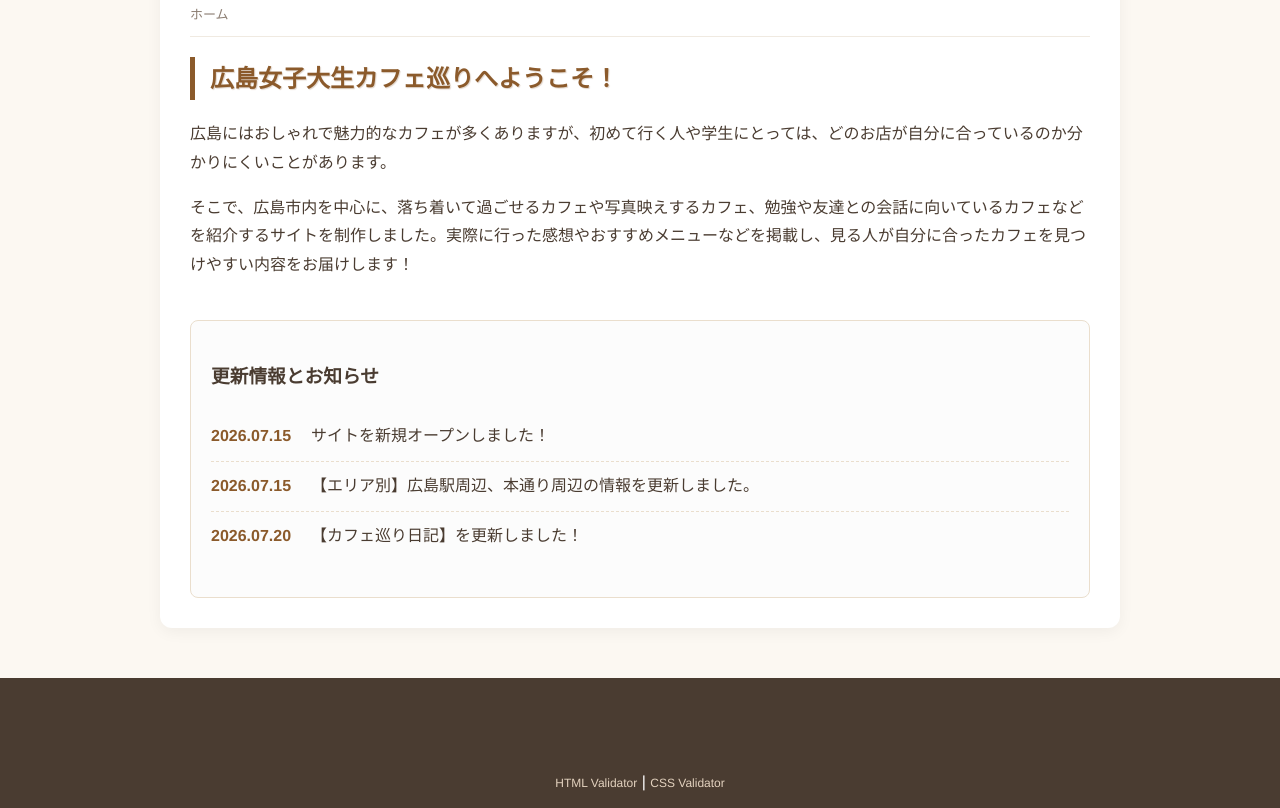
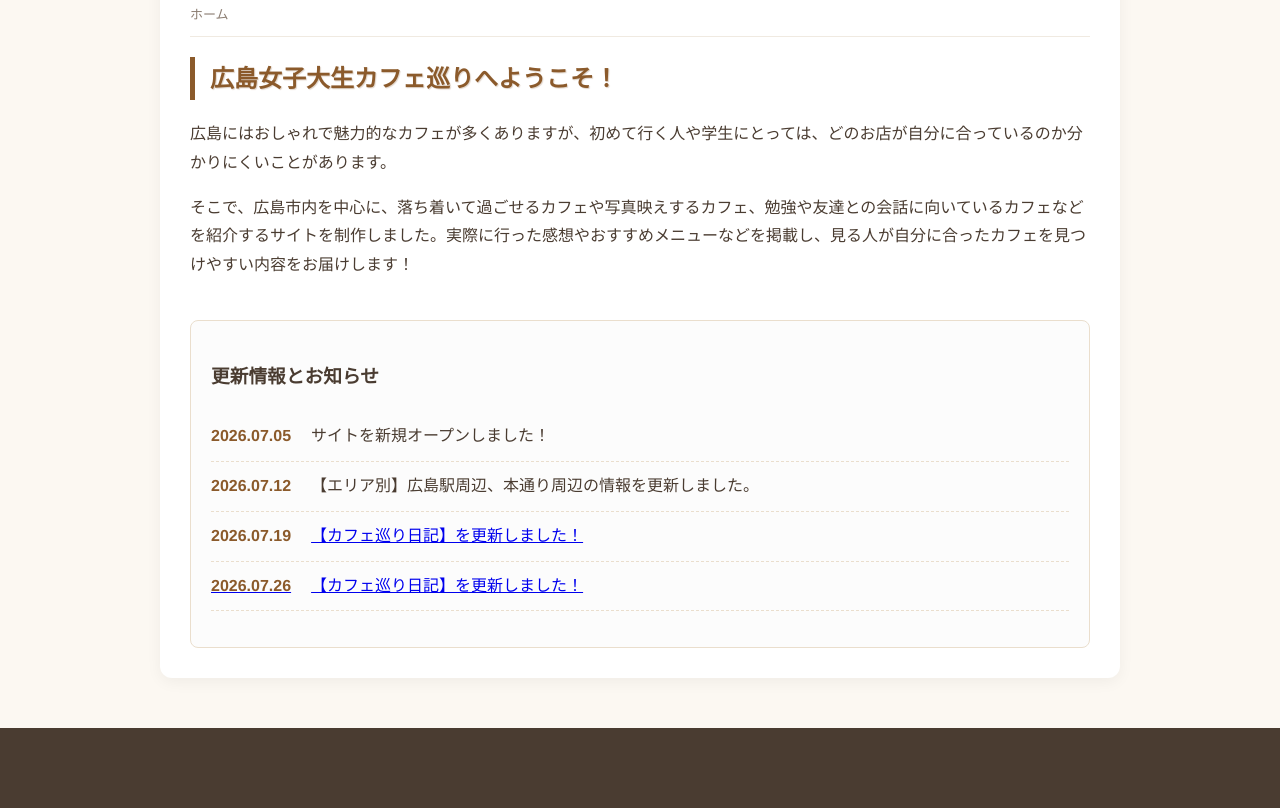
Before and after one commit to Till-7/Till-7.github.io, a plain HTML site: page index.html in a window 1280 px wide. Shown: the part 1217-2025 px from the top of the page. Drawn offline with Linux system fonts and the light colour scheme.

Commit message:
Add files via upload

```diff
--- a/index.html
+++ b/index.html
@@ -44,16 +44,20 @@
                 <h3>更新情報とお知らせ</h3>
                 <ul class="news-list">
                     <li>
-                        <time datetime="2026-07-15">2026.07.15</time>
+                        <time datetime="2026-07-15">2026.07.05</time>
                         <span>サイトを新規オープンしました！</span>
                     </li>
                     <li>
-                        <time datetime="2026-07-15">2026.07.15</time>
+                        <time datetime="2026-07-15">2026.07.12</time>
                         <span>【エリア別】広島駅周辺、本通り周辺の情報を更新しました。</span>
                     </li>
 		    <li>
-                        <time datetime="2026-07-15">2026.07.20</time>
-                        <span>【カフェ巡り日記】を更新しました！</span>
+                        <time datetime="2026-07-15">2026.07.19</time>
+                        <span><a href="blog.html#article3">【カフェ巡り日記】を更新しました！</span>
+                    </li>
+		    <li>
+                        <time datetime="2026-07-15">2026.07.26</time>
+                        <span><a href="blog.html#article4">【カフェ巡り日記】を更新しました！</span>
                     </li>
                 </ul>
             </section>
```
Also changed, not shown: blog.html (+26 -8 lines).
